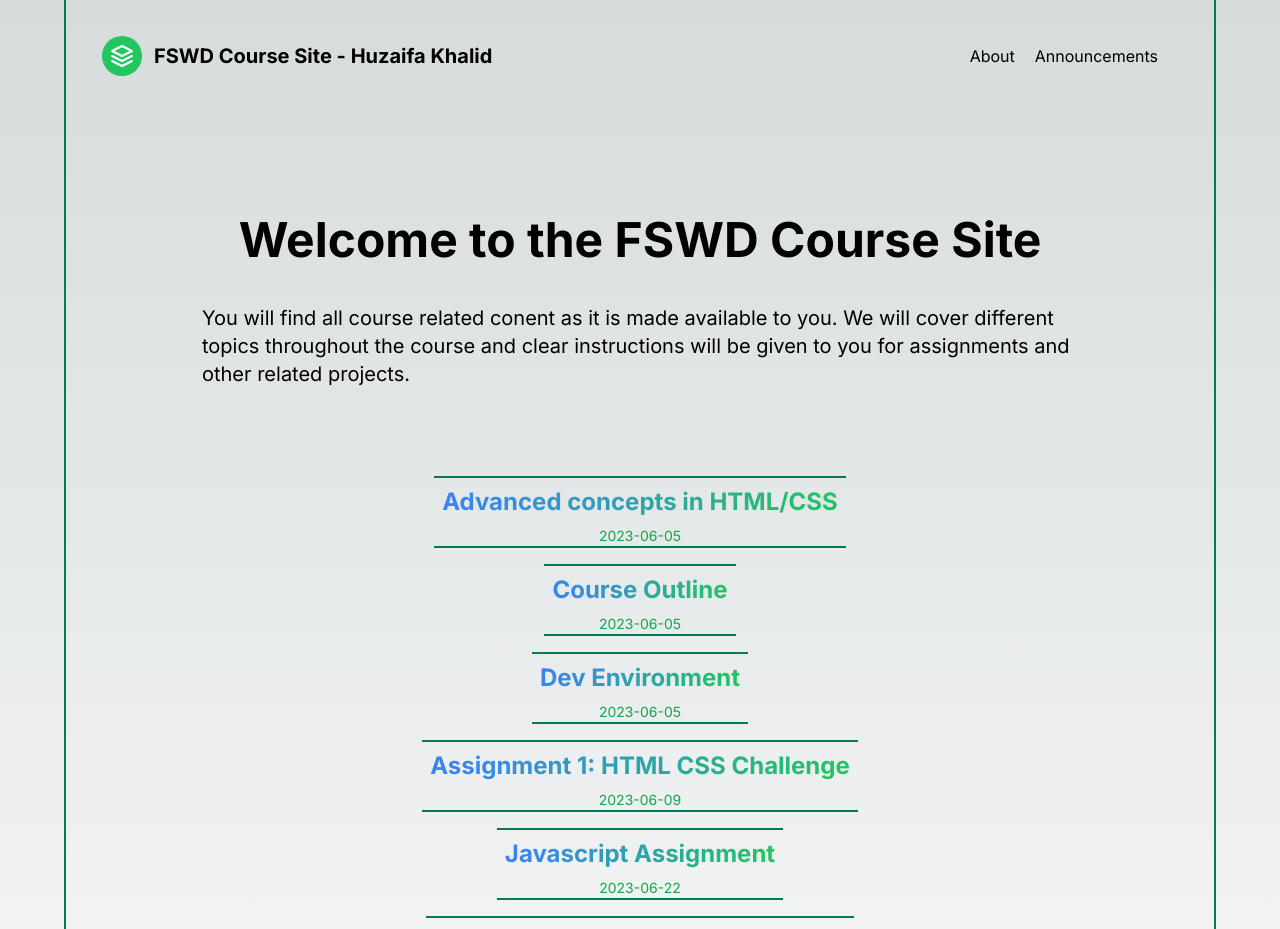
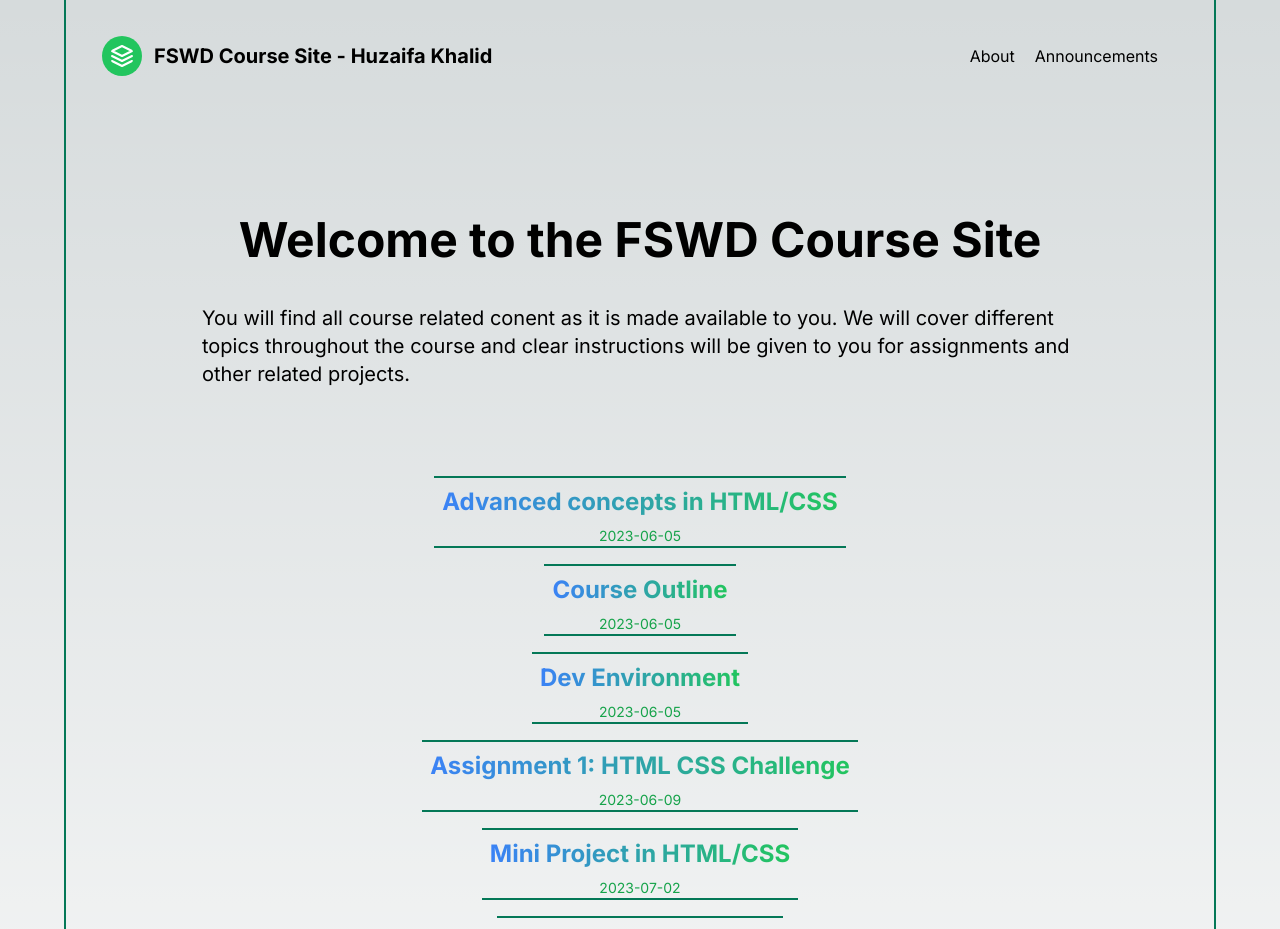
Before and after one commit to thisishuzaifa/brain-dump, a Next.js app: page / in a window 1280 px wide. Shown: the top 929 px of the page. Built offline with nearby package versions, Linux system fonts and the light colour scheme.

Commit message:
new project added

```diff
--- a/app/page.tsx
+++ b/app/page.tsx
@@ -13,7 +13,8 @@ export default function Home() {
 
   return (
 
-    <><main className="flex flex-col items-center justify-between p-24 mx-auto">
+    <>
+    <main className="flex flex-col items-center justify-between p-24 mx-auto">
       <div className="flex flex-col items-center justify-center m-4">
         <h1 className="p-2 text-5xl font-bold text-center">Welcome to the FSWD Course Site</h1>
         <br />
--- /dev/null
+++ b/posts/html-css-miniproject.md
@@ -0,0 +1,23 @@
+---
+title: "Mini Project in HTML/CSS"
+subtitle: "Recreate a website using HTML and CSS"
+date: "2023-07-02"
+---
+
+
+
+# Mini Project in HTML/CSS
+
+In this mini project, you will recreate a website using HTML and CSS. You will be provided with a screenshot of the website and a link to the live version. Your goal is to recreate the website as closely as possible using HTML and CSS.
+
+## Instructions
+
+1. Download the [starter files](https://drive.google.com/file/d/1EQScOQ03ktF6404HqDPSFux0vuJEUDQ5/view?usp=sharing) for this project.
+
+2. Open the screenshots and assets folder to view the website you will be recreating.
+
+3. Images, fonts and media is provided.
+
+4. Use the screenshots and live version of the website to recreate the website using HTML and CSS.
+
+5. You can use any HTML and CSS techniques you want to recreate the website.
```
